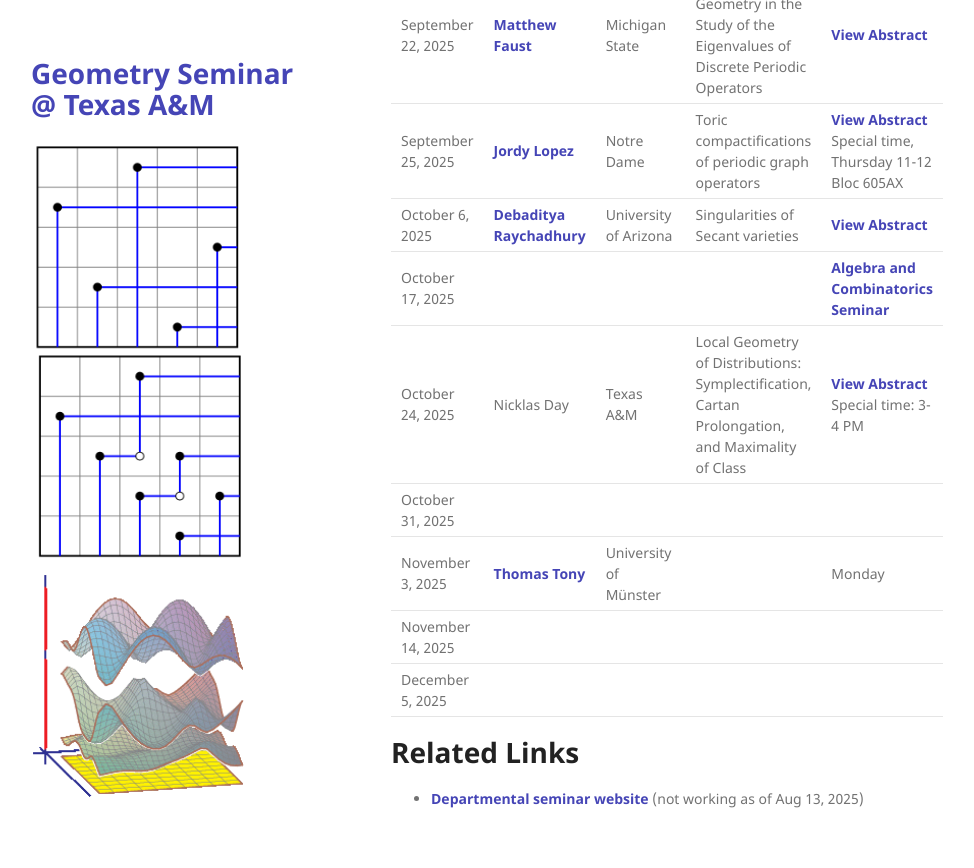
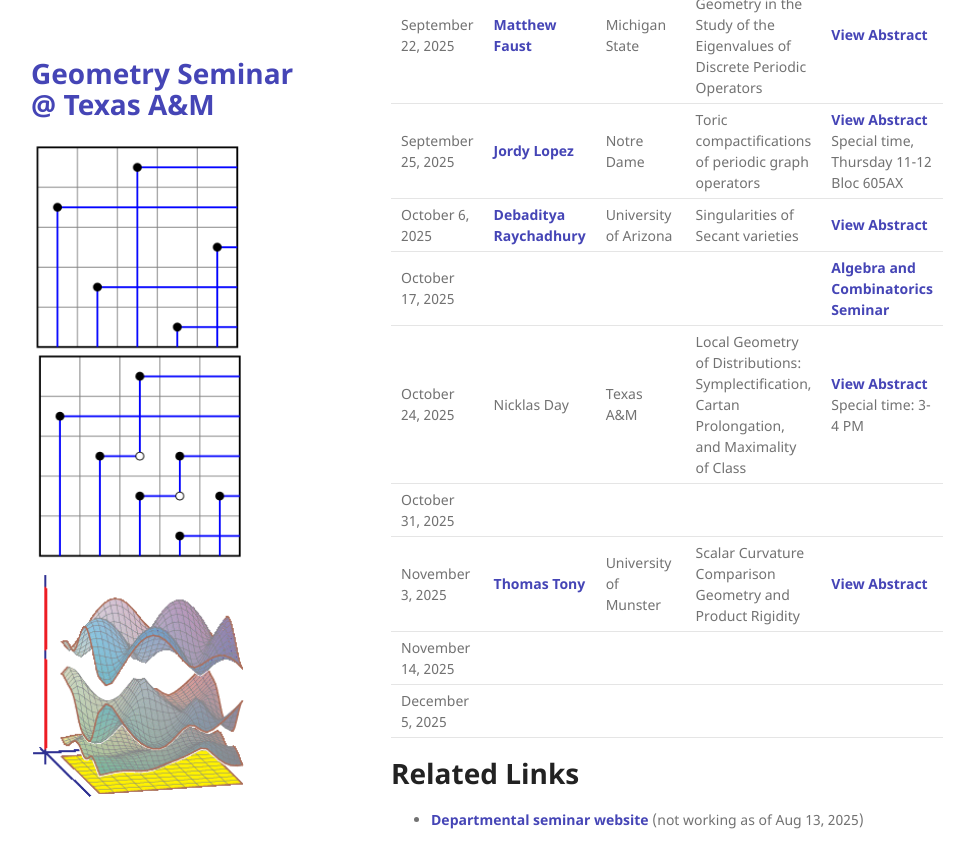
Before and after one commit to tamu-seminar/geometry, a Jekyll site: the page built from index.md, in a window 1280 px wide and 900 px high, scrolled down 531 px. Shown: the top 868 px of the window, without its empty margins (179-1153 px from the left). Built offline with Jekyll 4.4.1, drawn with Linux system fonts in a browser that asks for light colours.

Commit message:
tony abstract

```diff
--- a/index.md
+++ b/index.md
@@ -33,7 +33,7 @@ The organizers are [Frank Sottile](https://franksottile.github.io/) and others.
 | October 17, 2025 |      |   |       | [Algebra and Combinatorics Seminar](https://tamu-seminar.github.io/alg-comb/)   |
 | October 24, 2025  | Nicklas Day   | Texas A&M  | Local Geometry of Distributions: Symplectification, Cartan Prolongation, and Maximality of Class  |  <span class="abstract-link" onclick="showAbstract('Day')">View Abstract</span>  Special time: 3-4 PM |
 | October 31, 2025  |      |   |      |       |
-| November 3, 2025  | [Thomas Tony](https://ttony.eu/)   | University of M&uuml;nster  |       | Monday      |
+| November 3, 2025  | [Thomas Tony](https://ttony.eu/)   | University of Munster  |  Scalar Curvature Comparison Geometry and Product Rigidity     | <span class="abstract-link" onclick="showAbstract('Tony')">View Abstract</span>      |
 | November 14, 2025 |      |   |       |       |
 | December 5, 2025  |      |   |       |       |
 
@@ -92,9 +92,6 @@ consequences of this compactification. This is joint work with Matthew Faust (MS
 Stephen Shipman (LSU), and Frank Sottile.
 </div>
 
-
-<!-- Abstract content -->
-
 <div id="Raychadhury" style="display:none;">
  Secant varieties are classical objects in algebraic
 geometry. Given a smooth projective variety inside a projective space,
@@ -108,8 +105,6 @@ cohomology modules. The results are obtained in various collaborations
 with Q. Chen, B. Dirks, S. Olano and L. Song.
 </div>
 
-
-<!-- Abstract content -->
 
 <div id="Day" style="display:none;">
  In 1970, N. Tanaka gave a method for assigning a canonical frame to distribution with constant Tanaka symbol.
@@ -128,6 +123,12 @@ In contrast to the rank 2 case, we found examples of rank 3 distributions with 6
 square which are not of maximal class. In particular, I will present a (3, 8) distribution
 of nonmaximal class with 29-dimensional symmetry containing a semi-direct sum of the
 exceptional Lie group G_2 with a copy of its adjoint module.
+</div>
+
+<div id="Tony" style="display:none;">
+In the late 1990s, Llarull proved that the round n-sphere is area-extremal in the sense that one cannot simultaneously increase its scalar curvature and its metric, confirming a rigidity phenomenon anticipated by Gromov. Goette and Semmelmann generalized Llarull’s rigidity result to certain area non-increasing spin maps $f: M \to N$ of nonzero $A$-degree, showing that under an appropriate lower bound on the scalar curvature, the map $f$ must be a Riemannian submersion.
+
+In this talk, I will give a brief introduction to scalar curvature comparison geometry and discuss several generalizations of the Goette–Semmelmann rigidity theorem. In particular, I will present a generalization in which the topological condition on the Â-degree is replaced by a weaker assumption involving the so-called higher mapping degree. I will also describe an ongoing joint project with Oskar Rieder, in which we strengthen the rigidity conclusion: the map $f$ is not only a Riemannian submersion, but the manifold M even splits locally as a Riemannian product of $N$ with a Ricci-flat manifold $F$.
 </div>
 
 
```
